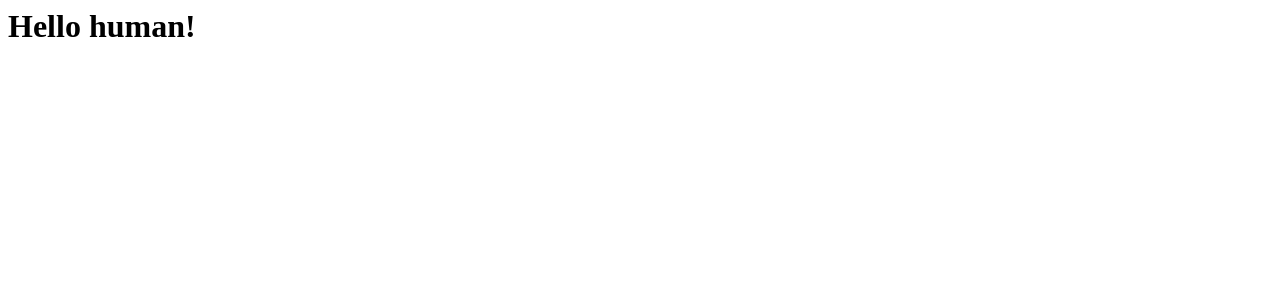
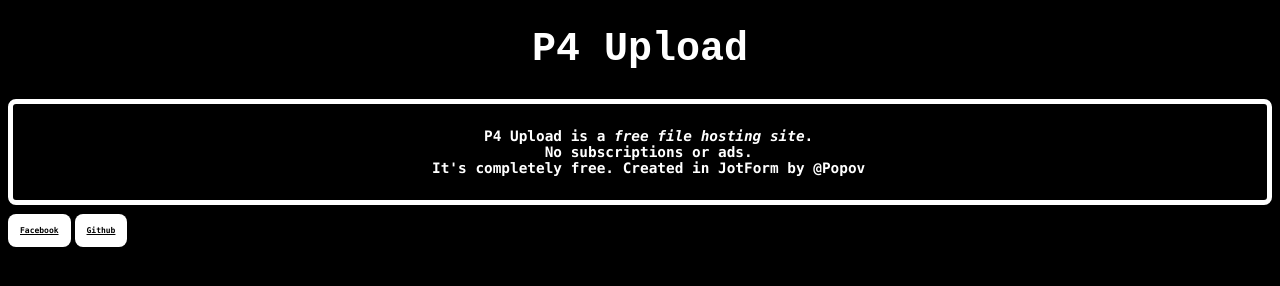
Before and after one commit to p4upload/github.com, a plain HTML site: page index.html in a window 1280 px wide. Drawn offline with Linux system fonts and the light colour scheme.

Commit message:
Update index.html

```diff
--- a/index.html
+++ b/index.html
@@ -1,9 +1,50 @@
-<html>
+<!DOCTYPE html>
+<html lang="en-US">
 <head>
+  <style>
+    html {background-color: black}
+h1 {
+  color: white;
+  font-size: 250%;
+  font-family: "Courier New";
+}
+pre {
+  color: white;
+  font-size: 90%;
+  font-family: "Lucida Console";
+  border: 5px solid white;
+  border-radius: 8px;
+  padding: 24px;
+}
+a.button {
+  background-color: white;
+  border: none;
+  border-radius: 8px;
+  border-color: blue;
+  color: black;
+  font-size: 50%;
+  padding: 12px;
+  font-family: "Lucida Console";
+  transition-duration: 0.4s;
+}
+a.button:hover {
+  background-color: black;
+  color: white;
+}
+  </style>
+</head>
+<body>
 
-</head>
+<h1 style="text-align:center;"><b>P4 Upload</b1></h1>
+<pre style="text-align:center;">
+  <b>P4 Upload</b> is a <i>free file hosting site</i>.
+  No <b>subscriptions</b> or <b>ads</b>.
+  It's <b>completely free</b>. Created in <b>JotForm by @Popov</b>
+</pre>
+<script type="text/javascript" src="https://form.jotform.me/jsform/72721039476459"></script>
 
-<body>
-  <h1>Hello human!</h1>
+<a href="http://www.facebook.com/wsusoft" class="button">Facebook</a>
+<a href="http://github.com/p4upload/" class="button">Github</a>
+
 </body>
 </html>
```
